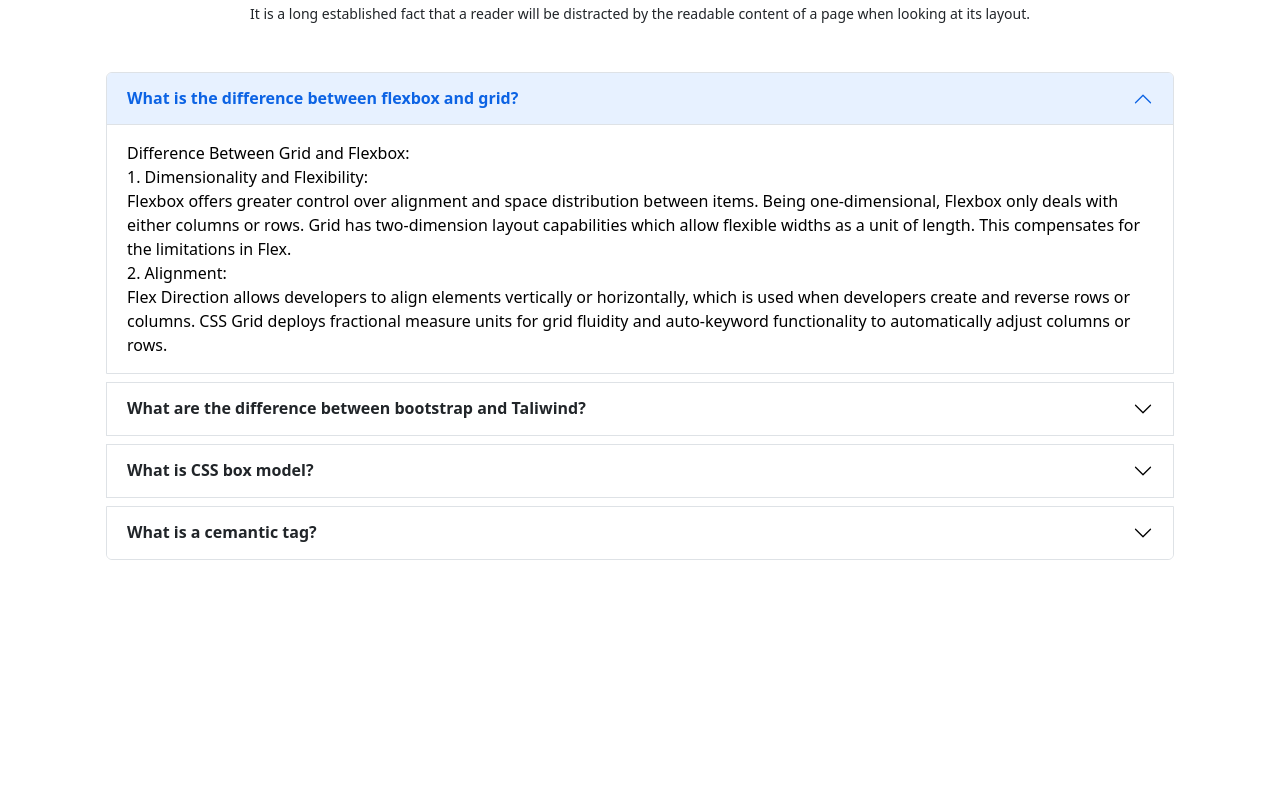
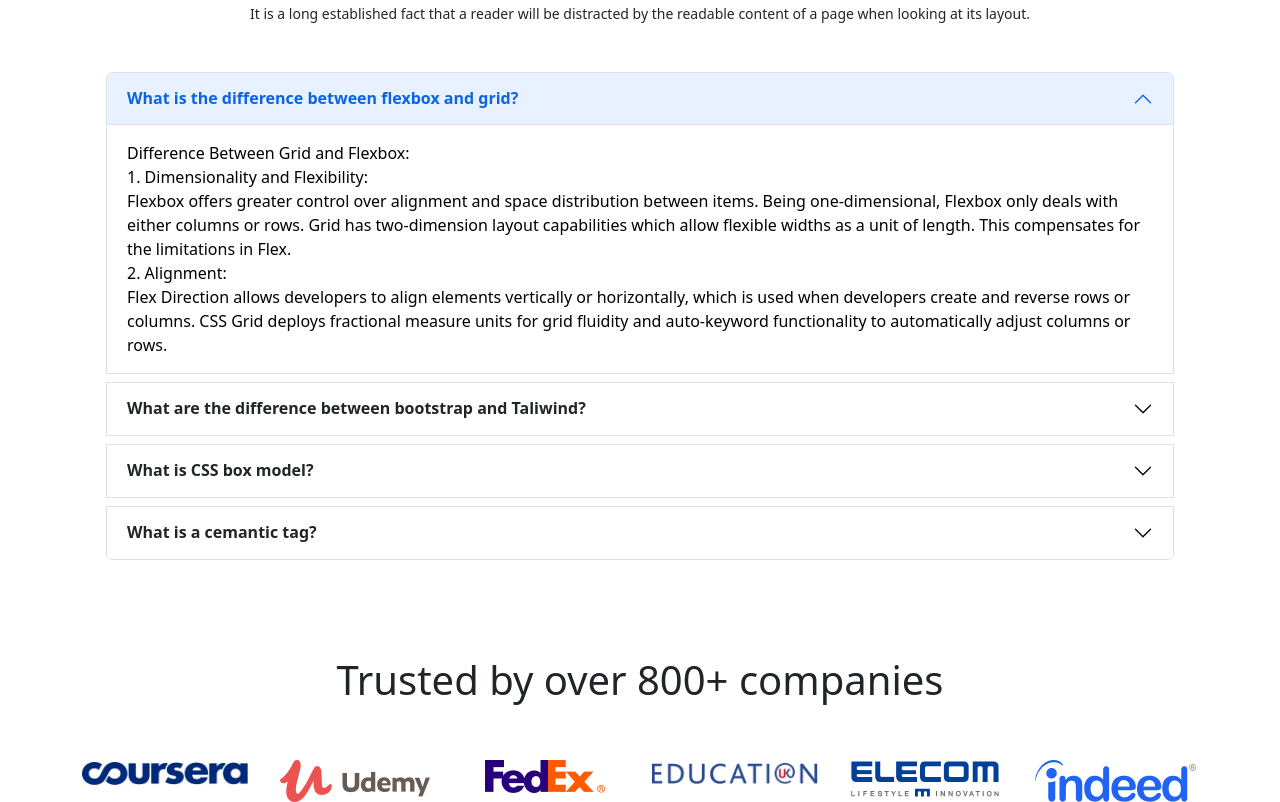
Before and after one commit to sagor729/assigment_3, a plain HTML site: page index.html in a window 1280 px wide. Shown: the part 1969-2771 px from the top of the page. Before the commit the page ends 2529 px from the top, so only its background shows below. Drawn offline with nearby package versions, Linux system fonts and the light colour scheme.

Commit message:
trusted company added

```diff
--- a/index.html
+++ b/index.html
@@ -383,6 +383,31 @@
             </div>
         </section>
         <!-- FAQ end  -->
+        <!-- Trusted company start  -->
+        <section class="trusted-company text-center mt-5">
+            <h1 class="pt-5">Trusted by over 800+ companies</h1>
+            <div class="row pt-5">
+                <div class="col-lg-2">
+                    <img class="img-fluid" src="images/company/company-1.png" alt="">
+                </div>
+                <div class="col-lg-2">
+                    <img class="img-fluid" src="images/company/company-2.png" alt="">
+                </div>
+                <div class="col-lg-2">
+                    <img class="img-fluid" src="images/company/company-3.png" alt="">
+                </div>
+                <div class="col-lg-2">
+                    <img class="img-fluid" src="images/company/company-4.png" alt="">
+                </div>
+                <div class="col-lg-2">
+                    <img class="img-fluid" src="images/company/company-5.png" alt="">
+                </div>
+                <div class="col-lg-2">
+                    <img class="img-fluid" src="images/company/company-6.png" alt="">
+                </div>
+            </div>
+        </section>
+        <!-- Trusted Company End  -->
 
     </main>
     <script src="https://cdn.jsdelivr.net/npm/bootstrap@5.2.0/dist/js/bootstrap.bundle.min.js"
```
